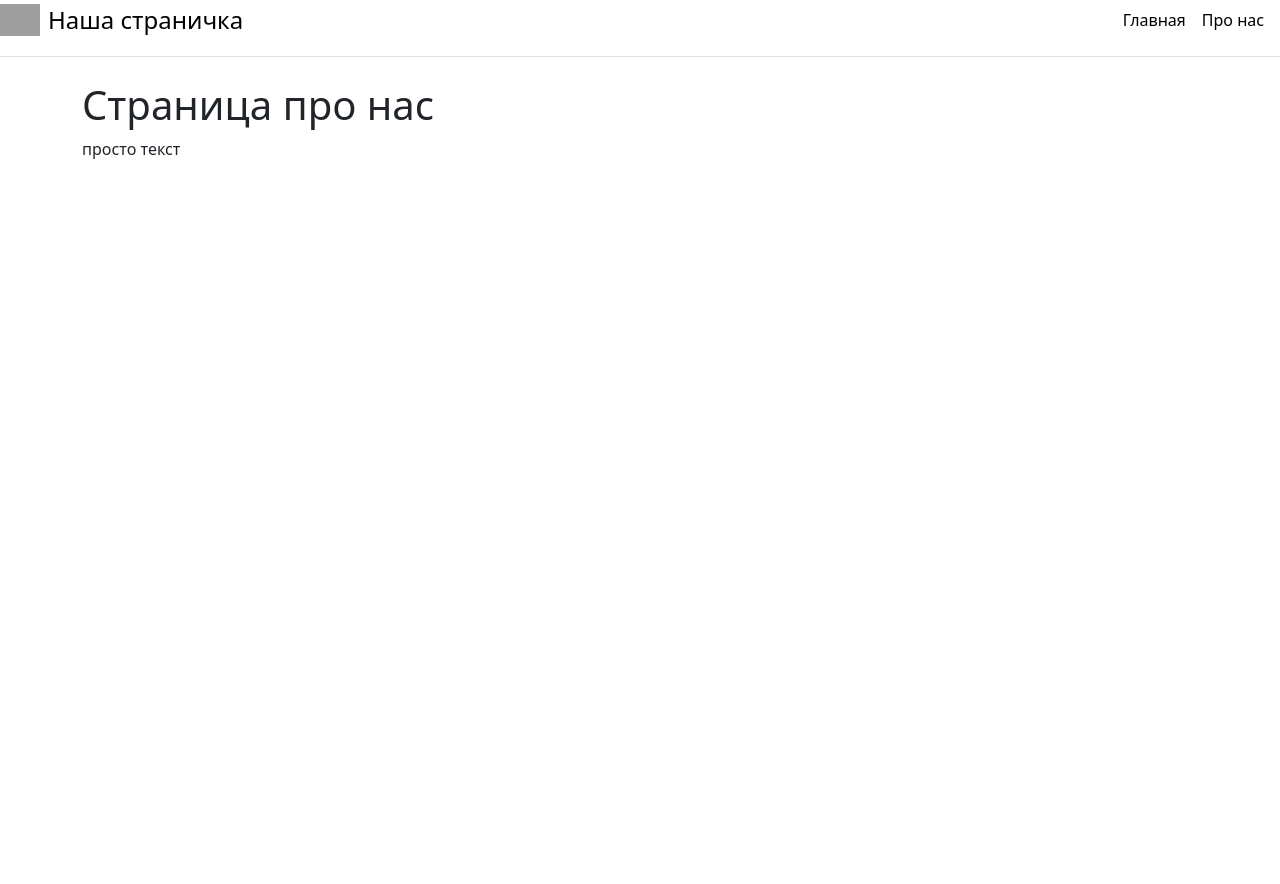
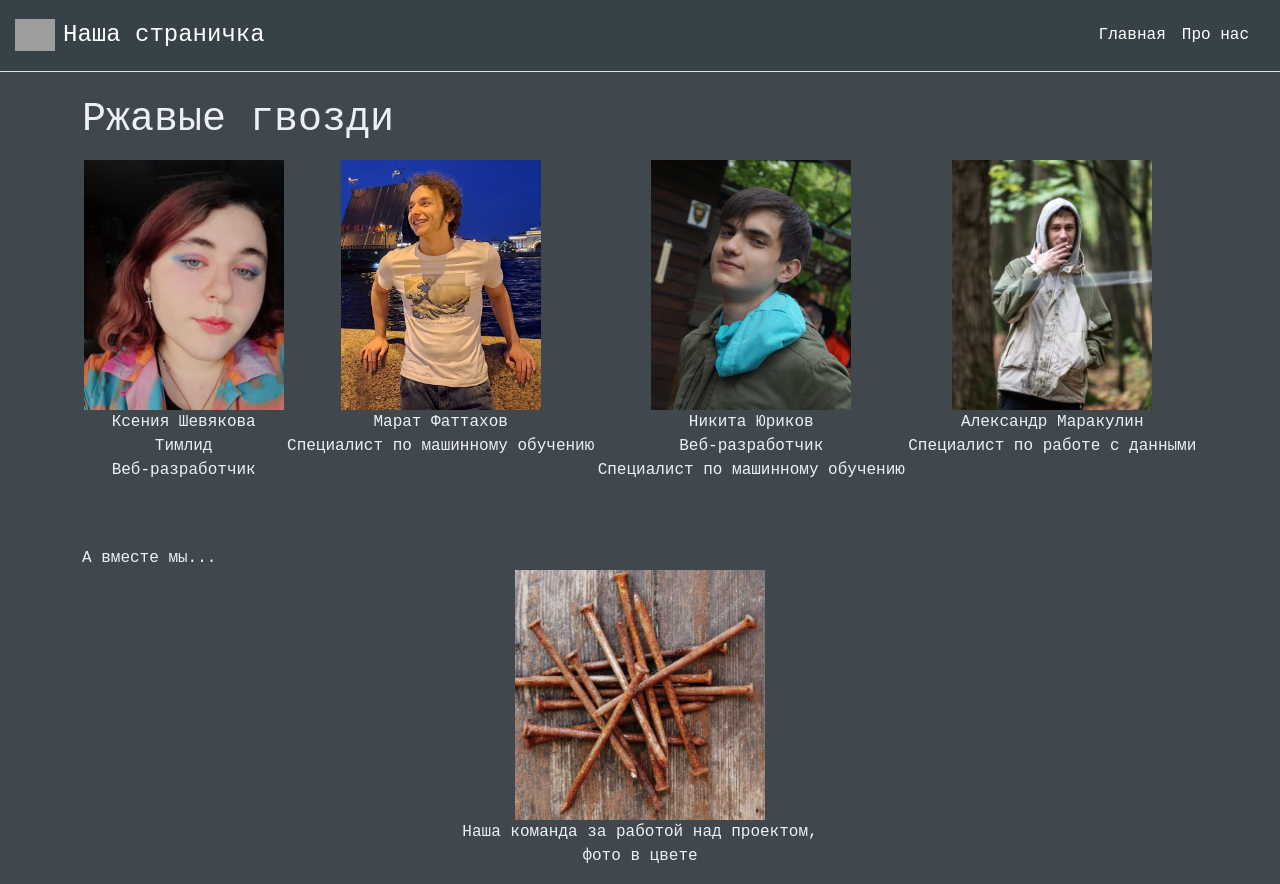
Before and after one commit to xenonnachille/hakaton, a Django app: page /about-us in a window 1280 px wide. Before the commit the page ends 159 px from the top, so only its background shows below. Run offline with Django 5.2, Linux system fonts and the light colour scheme; grey boxes are pictures that could not be loaded.

Commit message:
improve site

```diff
--- a/mysite/main/templates/main/about.html
+++ b/mysite/main/templates/main/about.html
@@ -1,9 +1,42 @@
 {% extends 'main/base.html' %}
+{% load static %}
+
 {% block title %}
 Страничка про нас
 {% endblock %}
 
 {% block content %}
-<h1> Страница про нас</h1>
-<p> просто текст</p>
+<h1> Ржавые гвозди</h1>
+<p> </p>
+
+<div style="display: flex; justify-content: space-around;">
+    <figure style="text-align: center;">
+        <img src="{% static 'images/xenonchik.jpg' %}" alt="Ксения Шевякова" style="width: 200px; height: 250px; object-fit: cover;">
+        <figcaption>Ксения Шевякова<br>Тимлид<br>Веб-разработчик</figcaption>
+    </figure>
+
+    <figure style="text-align: center;">
+        <img src="{% static 'images/marat (1).jpg' %}" alt="Марат Фаттахов" style="width: 200px; height: 250px; object-fit: cover;">
+        <figcaption>Марат Фаттахов<br>Специалист по машинному обучению</figcaption>
+    </figure>
+
+    <figure style="text-align: center;">
+        <img src="{% static 'images/nikitaa.jpg' %}" alt="Никита Юриков" style="width: 200px; height: 250px; object-fit: cover;">
+        <figcaption>Никита Юриков<br>Веб-разработчик<br>Специалист по машинному обучению</figcaption>
+    </figure>
+
+    <figure style="text-align: center;">
+        <img src="{% static 'images/sashaa.jpg' %}" alt="Александр Маракулин" style="width: 200px; height: 250px; object-fit: cover;">
+        <figcaption>Александр Маракулин<br>Специалист по работе с данными</figcaption>
+    </figure>
+</div>
+<br>
+<br>
+А вместе мы...
+
+<figure style="text-align: center;">
+    <img src="{% static 'images/team.jpg' %}" alt="Александр Маракулин" style="width: 250px; height: 250px; object-fit: cover;">
+    <figcaption>Наша команда за работой над проектом, <br> фото в цвете</figcaption>
+</figure>
+
 {% endblock %}
--- a/mysite/main/templates/main/base.html
+++ b/mysite/main/templates/main/base.html
@@ -5,19 +5,54 @@
     <meta name="viewport" content="width=device-width, initial-scale=1.0">
     <title>{% block title %}{% endblock %}</title>
     <link rel="stylesheet" href="https://cdn.jsdelivr.net/npm/bootstrap@5.3.3/dist/css/bootstrap.min.css">
+    <style>
+        body {
+            font-family: 'Courier New', Courier, monospace;
+            background-color: rgb(64, 72, 78);
+            color: #edf1f6;
+        }
+        .header {
+            background-color: rgba(55, 66, 72, 1);
+            padding: 15px;
+        }
+        .btn-white {
+            background-color: #cad3ee;
+            color: #000;
+            border: 1px solid #6b6fb9;
+        }
+        .btn-white:hover {
+            background-color: #6b6fb9;
+            color: #fff;
+        }
+        .nav-link {
+            font-family: 'Courier New', Courier, monospace;
+            color: #fff !important;
+        }
+        .nav-link:hover {
+            font-family: 'Courier New', Courier, monospace;
+            color: #b1cae3 !important;
+        }
+        .header-title {
+            font-family: 'Courier New', Courier, monospace;
+            color: #fff;
+        }
+        input.form-control {
+            background-color: #edf1f6;
+            color: #000;
+        }
+    </style>
 </head>
 <body>
 
-<div class="d-flex flex-column flex-md-row align-items-center pb-3 mb-4 border-bottom">
+<div class="header d-flex flex-column flex-md-row align-items-center pb-3 mb-4 border-bottom">
     <a href="/" class="d-flex align-items-center link-body-emphasis text-decoration-none">
         <img src="https://upload.wikimedia.org/wikipedia/ru/thumb/5/59/%D0%9B%D0%BE%D0%B3%D0%BE%D1%82%D0%B8%D0%BF_%D0%A4%D0%9E%D0%9F%D0%A4.jpg/800px-%D0%9B%D0%BE%D0%B3%D0%BE%D1%82%D0%B8%D0%BF_%D0%A4%D0%9E%D0%9F%D0%A4.jpg" width="40" height="32" class="me-2"></img>
-        <span class="fs-4">Наша страничка</span>
+        <span class="fs-4 header-title">Наша страничка</span>
     </a>
 
     <nav class="d-inline-flex mt-2 mt-md-0 ms-md-auto">
-        <a class="me-3 py-2 link-body-emphasis text-decoration-none" href="{% url 'home' %}">Главная</a>
-        <a class="me-3 py-2 link-body-emphasis text-decoration-none" href="{% url 'about' %}">Про нас</a>
-
+        <a class="me-3 py-2 nav-link text-decoration-none" href="{% url 'home' %}">Главная</a>
+        <a class="me-3 py-2 nav-link text-decoration-none" href="{% url 'about' %}">Про нас</a>
     </nav>
 </div>
 
--- a/mysite/mysite/settings.py
+++ b/mysite/mysite/settings.py
@@ -11,6 +11,7 @@ https://docs.djangoproject.com/en/5.1/ref/settings/
 """
 
 from pathlib import Path
+import os
 from .config import key
 
 # Build paths inside the project like this: BASE_DIR / 'subdir'.
@@ -124,3 +125,7 @@ STATIC_URL = 'static/'
 # https://docs.djangoproject.com/en/5.1/ref/settings/#default-auto-field
 
 DEFAULT_AUTO_FIELD = 'django.db.models.BigAutoField'
+STATIC_URL = '/static/'
+STATICFILES_DIRS = [os.path.join(BASE_DIR, 'static')]
+MEDIA_URL = '/media/'
+MEDIA_ROOT = BASE_DIR / 'media'
```
Also changed, not shown: mysite/main/templates/main/index.html (+4 -4 lines), mysite/main/templates/main/dgap.jpg (deleted), mysite/static/images/marat (1).jpg (added), mysite/static/images/nikita.jpg (added), mysite/static/images/nikitaa.jpg (added), mysite/static/images/sasha.jpg (added), mysite/static/images/sashaa.jpg (added), mysite/static/images/team.jpg (added), mysite/static/images/xenonchik.jpg (added).
